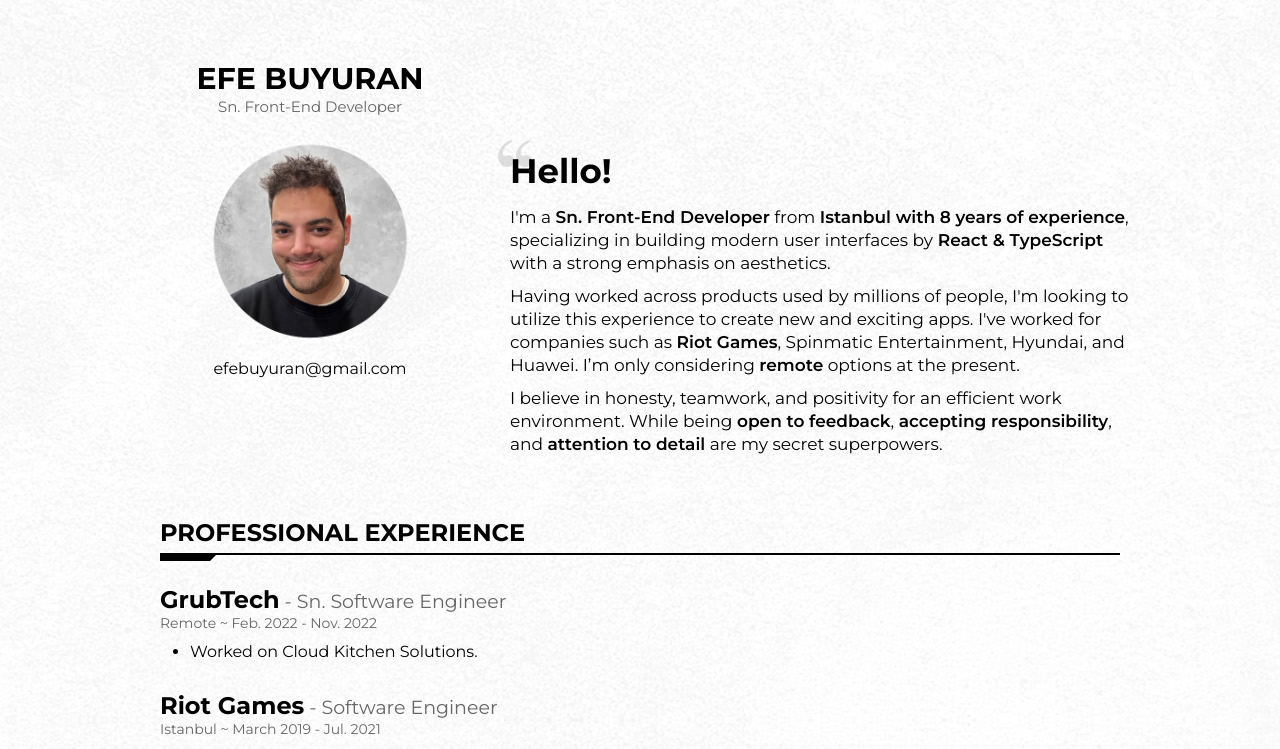
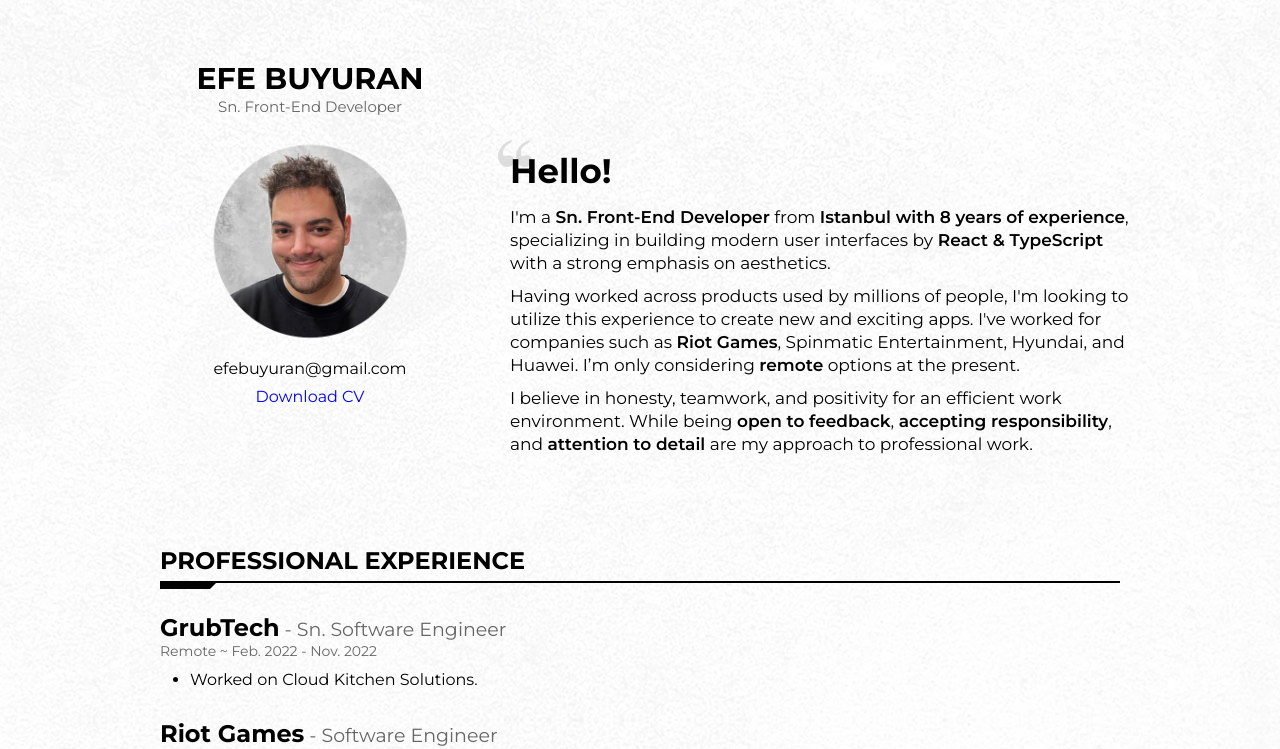
Before and after one commit to ebuyuran/eb-v3, a React (Create React App) app: page / in a window 1280 px wide. Shown: the top 749 px of the page. Built offline with nearby package versions, Linux system fonts and the light colour scheme.

Commit message:
minor updates

```diff
--- a/src/App.sass
+++ b/src/App.sass
@@ -49,6 +49,10 @@ header
       font-size: 1.6em
       margin: .6em 0 0 0
       font-weight: 400
+
+    a
+      color: blue
+      text-decoration: none
 
   .welcome-message
     text-align: center
--- a/src/App.tsx
+++ b/src/App.tsx
@@ -85,6 +85,7 @@ function App() {
           <h2>Sn. Front-End Developer</h2>
           <img alt={'me'} src={logo} />
           <h3>efebuyuran@gmail.com</h3>
+          <h3><a href={'./CV-EfeBuyuran.pdf'} target={'_blank'} rel="noreferrer">Download CV</a></h3>
         </div>
         <div className={'welcome-message'}>
           <svg className={'quote-marks'} xmlns="http://www.w3.org/2000/svg" viewBox="0 0 34 27">
@@ -115,7 +116,7 @@ function App() {
               I believe in honesty, teamwork, and positivity for an efficient
               work environment. While being <strong>open to feedback</strong>,
               <strong> accepting responsibility</strong>, and <strong>attention
-              to detail</strong> are my secret superpowers.
+              to detail</strong> are my approach to professional work.
             </span>
           </p>
         </div>
@@ -318,10 +319,7 @@ function App() {
         <div className={'languages'}>
           <Heading text={'LANGUAGES'} />
           <div className={'language'}>
-            <span>Turkish: Native</span>
-          </div>
-          <div className={'language'}>
-            <span>English: Proficient</span>
+            <span>Turkish is my native language. I can read, write, and speak fluently in English.</span>
           </div>
         </div>
       </div>
```
